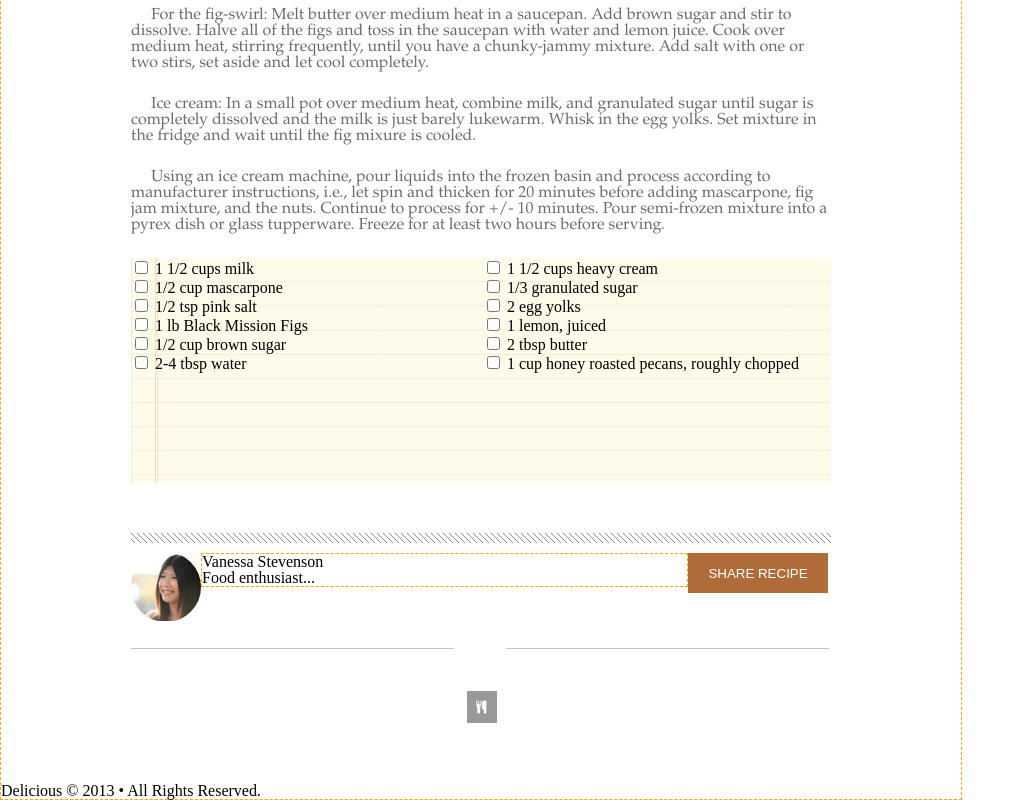
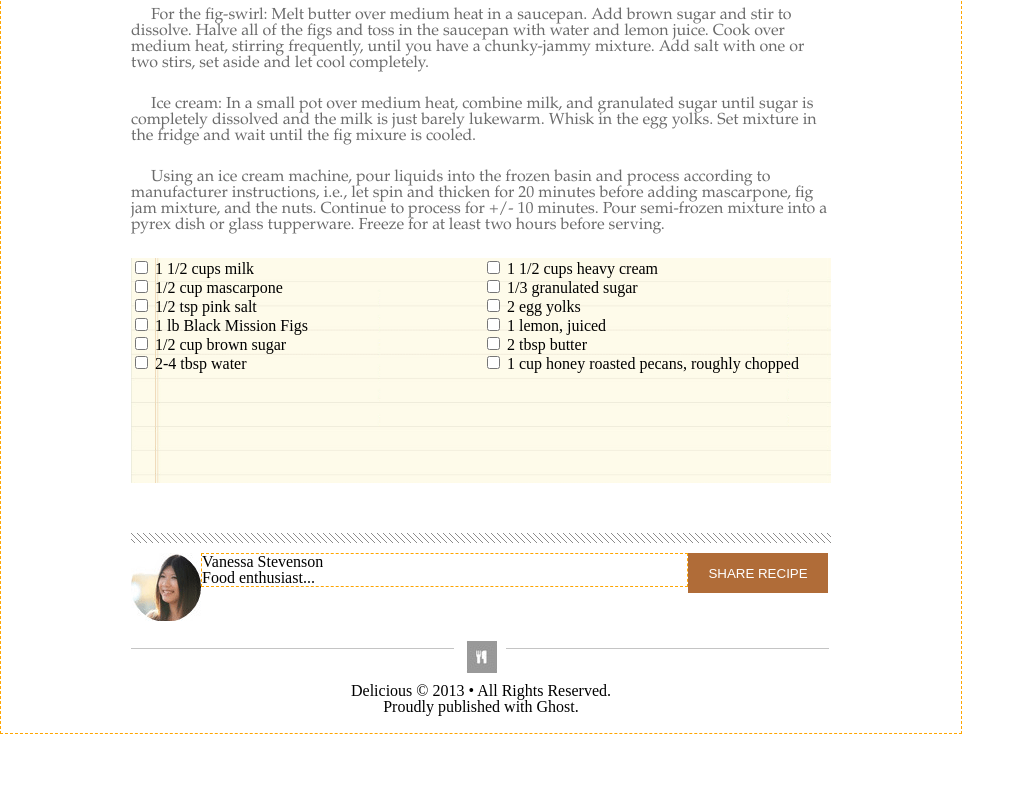
Before and after one commit to melaniebcohen/chocolate-pizza-301, a plain HTML site: page index.html in a window 1280 px wide. Shown: the part 649-1449 px from the top of the page, without its empty margins (0-1025 px from the left). After the commit the page ends 1383 px from the top, so only its background shows below. Drawn offline with Linux system fonts and the light colour scheme.

Commit message:
more changes

```diff
--- a/index.html
+++ b/index.html
@@ -170,6 +170,7 @@
         <div class="col-9 margin"></div>
         <div class="col-9">
           <p class="footer-text">Delicious &copy; 2013 &#x2022; All Rights Reserved.</p>
+          <p class="footer-text">Proudly published with Ghost.</p>
         </div>
         <div class="col-9 margin"></div>
       </div>
--- a/style.css
+++ b/style.css
@@ -133,7 +133,7 @@ button {
 }
 .col-8 {
   width: 325px;
-  height: 150px;
+  height: 50px;
 }
 .col-8-top-box {
   height: 75px;
@@ -151,10 +151,12 @@ footer img {
 }
 .col-9 {
   width: 700px;
+  height: 50px;
   margin: 0 auto;
 }
 .footer-text {
   margin: 0 auto;
+  text-align: center;
 }
 .margin {
   width: 130px;
```
